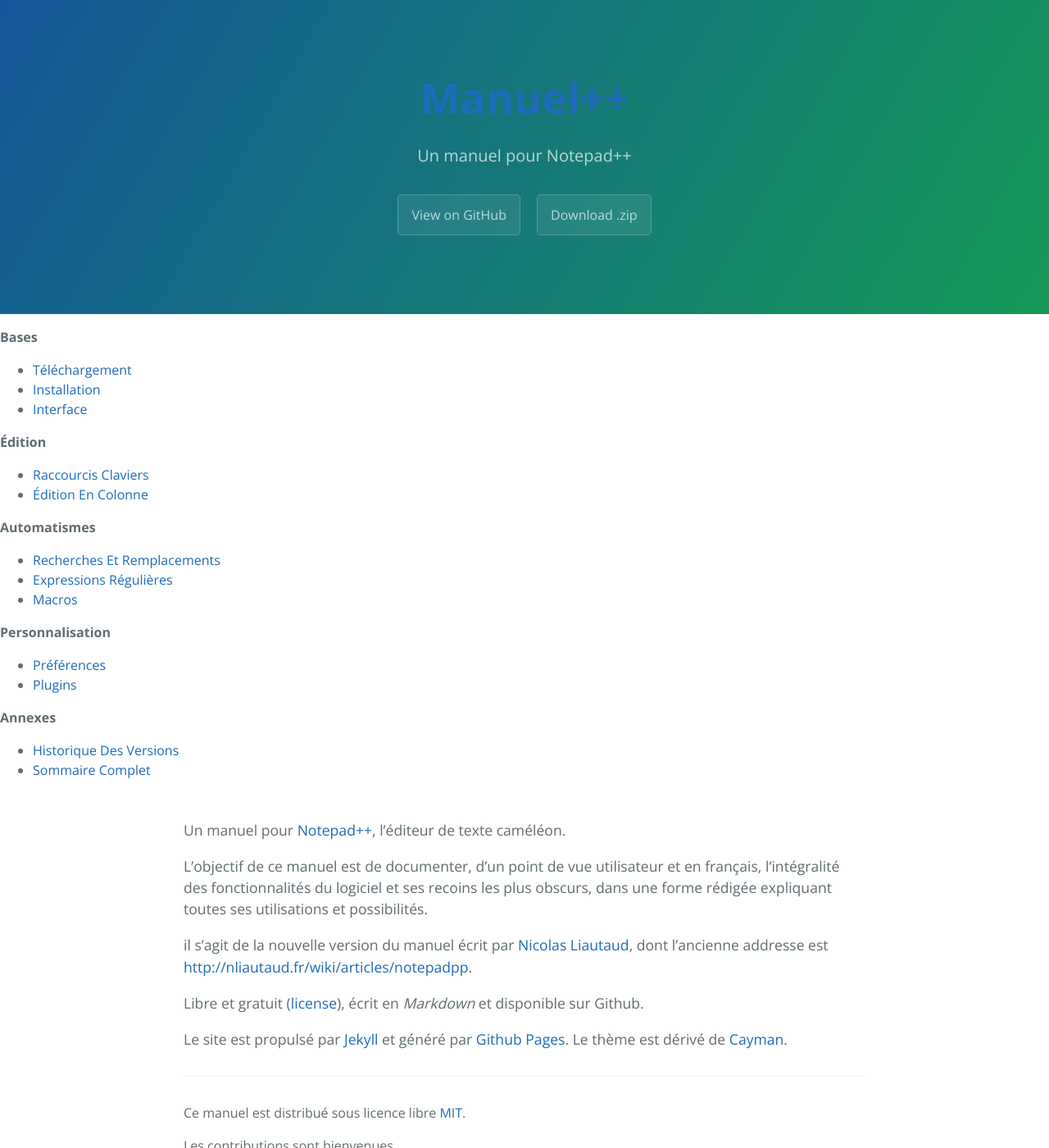
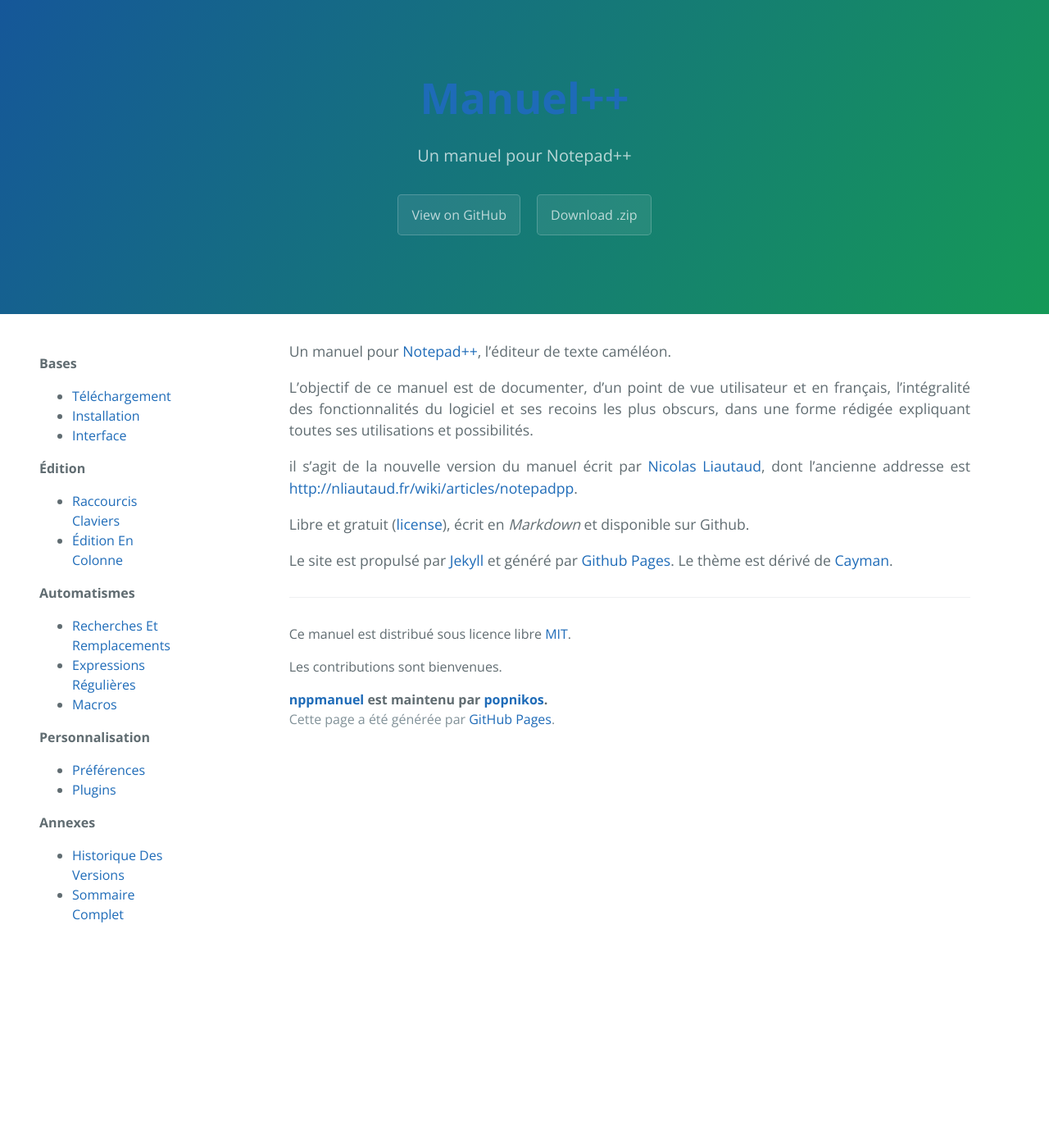
Before and after one commit to popnikos/nppmanuel, a Jekyll site: the page built from README.md, in a window 1280 px wide and 1400 px high. Shown: the whole window at 82% size. Built offline with Jekyll 4.4.1, drawn with Linux system fonts in a browser that asks for light colours.

Commit message:
add styles modifs

```diff
--- a/_sass/code.scss
+++ /dev/null
@@ -1,19 +0,0 @@
-kbd
-{
-    -moz-border-radius:3px;
-    -moz-box-shadow:0 1px 0 rgba(0,0,0,0.2),0 0 0 2px #fff inset;
-    -webkit-border-radius:3px;
-    -webkit-box-shadow:0 1px 0 rgba(0,0,0,0.2),0 0 0 2px #fff inset;
-    background-color:#f7f7f7;
-    border:1px solid #ccc;
-    border-radius:3px;
-    box-shadow:0 1px 0 rgba(0,0,0,0.2),0 0 0 2px #fff inset;
-    color:#333;
-    display:inline-block;
-    font-family:Arial,Helvetica,sans-serif;
-    font-size:11px;
-    line-height:1.4;
-    margin:0 .1em;
-    padding:.1em .6em;
-    text-shadow:0 1px 0 #fff;
-}
--- /dev/null
+++ b/_sass/mpp-main.scss
@@ -0,0 +1,69 @@
+.page-content {
+  display: flex;
+  justify-content: center;
+  position: relative;
+  @include small {
+    display: block;
+  }
+  .content-sidebar {
+    @include large {
+    padding: 2rem 3rem;
+    }
+
+    @include medium {
+    padding: 2rem 2rem;
+    }
+
+    @include small {
+    padding: 1rem .5rem;
+    }
+
+    .wrapper {
+    position: -webkit-sticky;
+    position: -moz-sticky;
+    position: sticky;
+    top: 2rem;
+    @include small {
+        top: 1rem;
+    }
+    }
+  }
+  .main-content {
+    figure {
+        margin-left: 0;
+        margin-right: 0;
+        figcaption {
+        text-align: right;
+        font-size: .9rem;
+        font-style: italic;
+        }
+    }
+    p {
+        text-align: justify;
+        margin-bottom: 1em;
+        -webkit-hyphens: auto;
+        -ms-hyphens: auto;
+        hyphens: auto;
+    }
+  }
+}
+
+kbd
+{
+    -moz-border-radius:3px;
+    -moz-box-shadow:0 1px 0 rgba(0,0,0,0.2),0 0 0 2px #fff inset;
+    -webkit-border-radius:3px;
+    -webkit-box-shadow:0 1px 0 rgba(0,0,0,0.2),0 0 0 2px #fff inset;
+    background-color:#f7f7f7;
+    border:1px solid #ccc;
+    border-radius:3px;
+    box-shadow:0 1px 0 rgba(0,0,0,0.2),0 0 0 2px #fff inset;
+    color:#333;
+    display:inline-block;
+    font-family:Arial,Helvetica,sans-serif;
+    font-size:11px;
+    line-height:1.4;
+    margin:0 .1em;
+    padding:.1em .6em;
+    text-shadow:0 1px 0 #fff;
+}
--- a/assets/css/style.scss
+++ b/assets/css/style.scss
@@ -2,3 +2,4 @@
 ---
 
 @import 'jekyll-theme-cayman';
+@import 'mpp-main';
```
